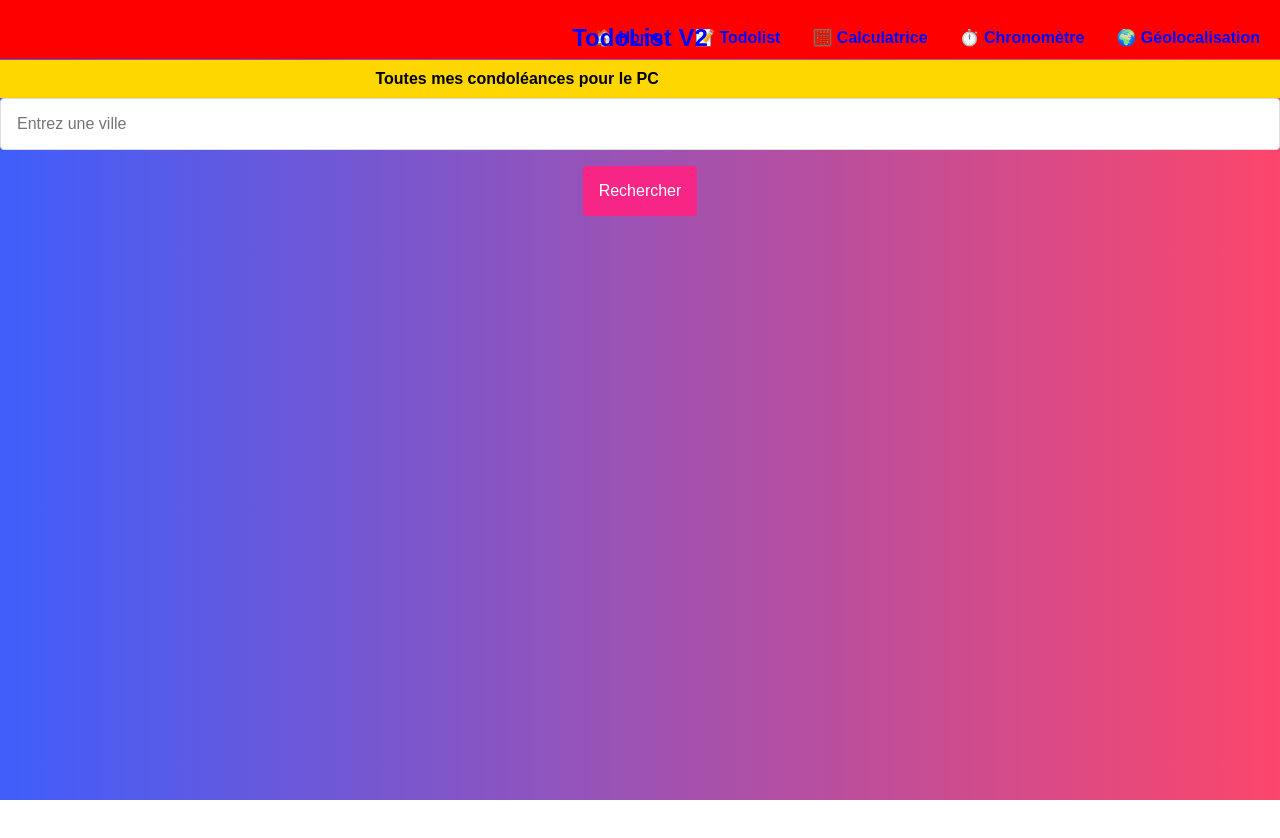
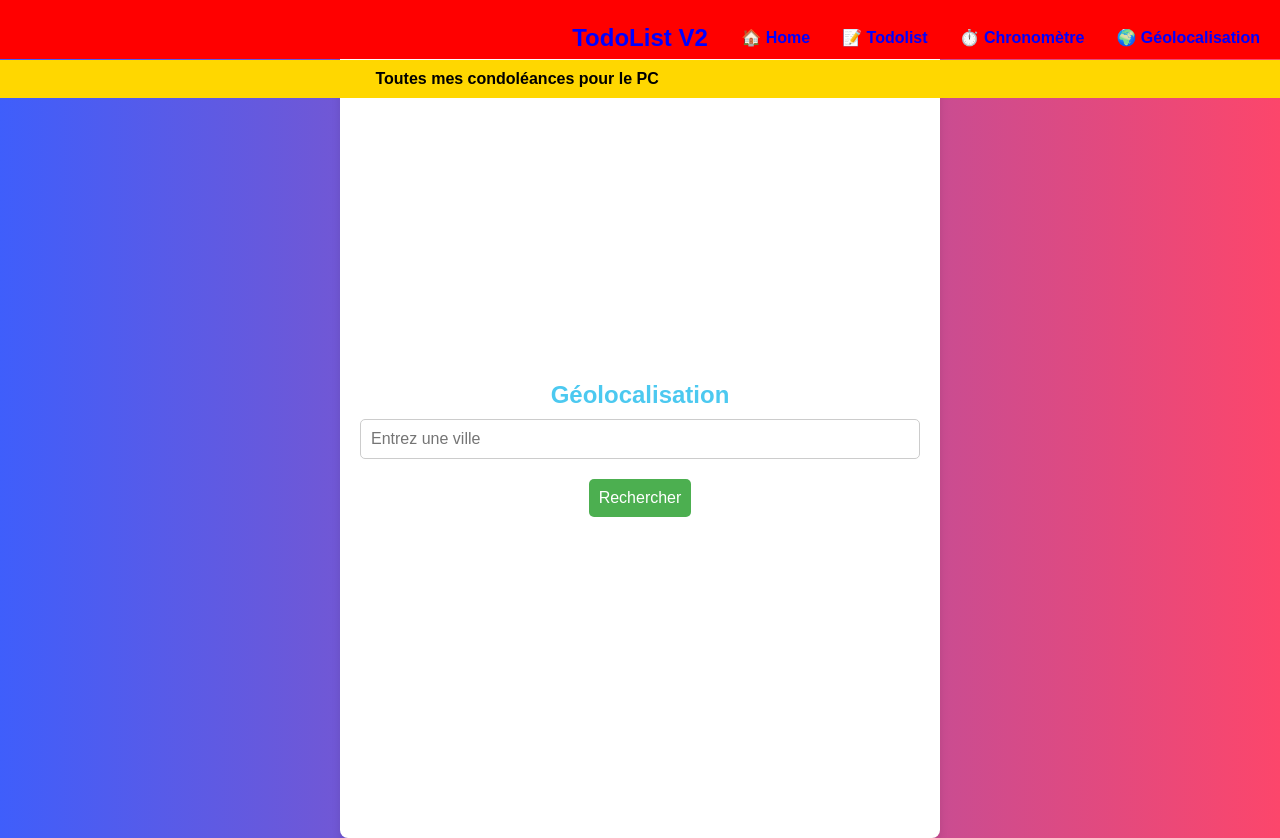
Before and after one commit to Ramy-Ch/HelloWorld, a React (Vite) app in the folder T0dolist/: page /geolocation in a window 1280 px wide. Before the commit the page ends 800 px from the top, so only its background shows below. Built offline with nearby package versions, Linux system fonts and the light colour scheme.

Commit message:
correction composant

```diff
--- a/T0dolist/src/App.jsx
+++ b/T0dolist/src/App.jsx
@@ -13,7 +13,7 @@ function App() {
     <div>
       <Navbar />
       <Banner />
-      <div className="flex items-center justify-center h-screen">
+      <div className="main-container">
         <Routes>
           <Route path="/" element={<div className="main-content"><h1>Bienvenue</h1></div>} />
           <Route path="/ToDoList" element={<ToDoList />} />
--- a/T0dolist/src/GeoLocalisation.jsx
+++ b/T0dolist/src/GeoLocalisation.jsx
@@ -40,7 +40,7 @@ const GeoLocalisation = () => {
   };
 
   return (
-    <div>
+    <div className="geolocation-container">
       <h2>Géolocalisation</h2>
       <input
         type="text"
--- a/T0dolist/src/Navbar.jsx
+++ b/T0dolist/src/Navbar.jsx
@@ -22,12 +22,6 @@ function Navbar() {
         </button>
         <button
           className="bg-white text-[#4361EE] p-2 rounded-md mx-2 font-semibold"
-          onClick={() => navigate("/calculator")}
-        >
-          🧮 Calculatrice
-        </button>
-        <button
-          className="bg-white text-[#4361EE] p-2 rounded-md mx-2 font-semibold"
           onClick={() => navigate("/chronometer")}
         >
           ⏱️ Chronomètre
```
